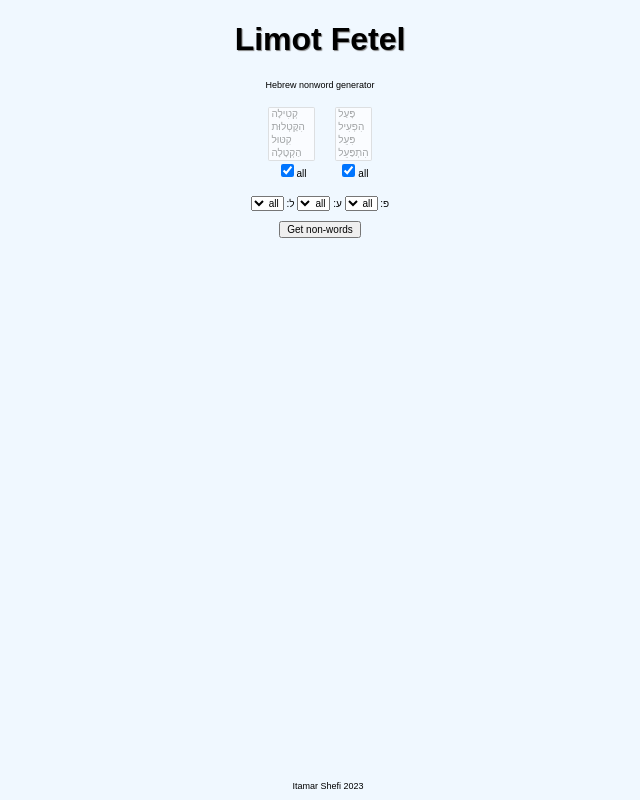
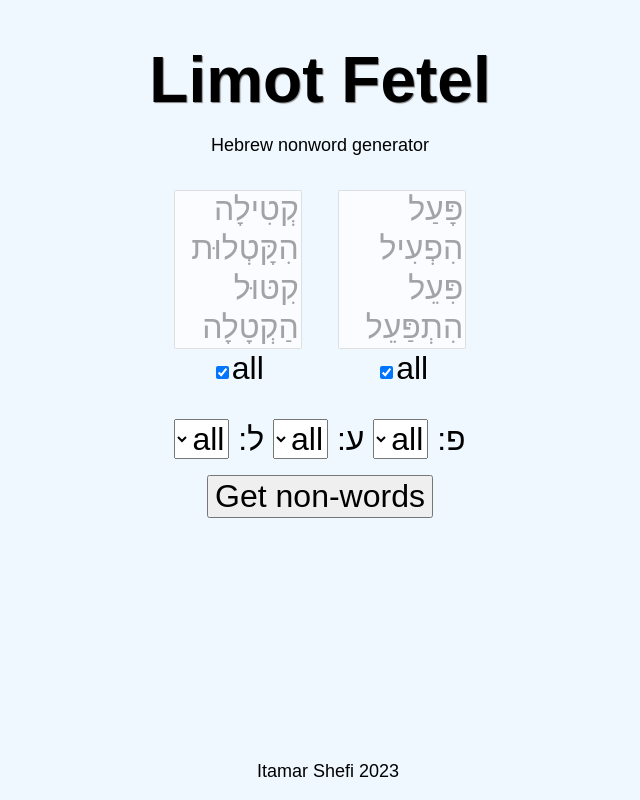
Before and after one commit to ishefi/limot-fetel, a FastAPI app: page / in a window 1280 px wide. Shown: the whole page, without its empty margins (320-960 px from the left). Run offline with FastAPI, Linux system fonts and the light colour scheme; some web fonts are replaced.

Commit message:
fix bugs and styles, g analytics

```diff
--- a/lf_logic/generator_logic.py
+++ b/lf_logic/generator_logic.py
@@ -52,7 +52,6 @@ class GeneratorLogic:
         ]
         self.templates = templates or consts.VERB_TEMPLATES
         self.weights = weights or consts.WEIGHTS
-        print(self.weights)
 
     async def generate(
             self, num_of_roots: int, p: str | None, a: str | None, l: str | None
--- a/static/styles.css
+++ b/static/styles.css
@@ -4,7 +4,7 @@ html {
 }
 
 select, button {
-    font-size: x-small;
+    font-size: xx-large;
     font-family: 'Alef', sans-serif;
 }
 
@@ -15,10 +15,12 @@ controlContainer {
 h1 {
     text-shadow: 1px 1px 1px gray;
     text-align: center;
+    font-size: 4rem;
+    margin-bottom: 0;
 }
 
 p {
-    font-size: xx-small;
+    font-size: large;
     text-align: center;
 }
 
@@ -33,9 +35,21 @@ a:hover {
 }
 
 .controlKnob {
-    margin: 0.5rem;
+    margin: 1rem;
     display: inline-block;
-    font-size: x-small;
+    font-size: xx-large;
+}
+
+select {
+  direction: rtl;
+}
+
+.template {
+  width: 8rem;
+}
+
+ul {
+  font-size: xx-large;
 }
 
 footer {
--- a/templates/index.html
+++ b/templates/index.html
@@ -3,6 +3,16 @@
 <head>
     <meta charset="UTF-8">
     <title>לימות פתל</title>
+
+    <!-- Google tag (gtag.js) -->
+    <script async src="https://www.googletagmanager.com/gtag/js?id=G-WK2P4XBHDG"></script>
+    <script>
+      window.dataLayer = window.dataLayer || [];
+      function gtag(){dataLayer.push(arguments);}
+      gtag('js', new Date());
+      gtag('config', 'G-WK2P4XBHDG');
+    </script>
+
     <link rel="preconnect" href="https://fonts.googleapis.com">
     <link rel="preconnect" href="https://fonts.gstatic.com" crossorigin>
     <link href="https://fonts.googleapis.com/css2?family=Alef:wght@400;700&display=swap" rel="stylesheet">
@@ -18,7 +28,7 @@
     <p>Hebrew nonword generator</p>
     <div id="control" align="center" class="controlContainer">
         <div class="controlKnob">
-        <select multiple disabled id="weights">
+        <select class="template" multiple disabled id="weights">
             {% for weight in weights %}
             <option>{{ weight }}</option>
             {% endfor %}
@@ -27,7 +37,7 @@
         <input type="checkbox" id="weightsAll" checked><label>all</label>
         </div>
         <div class="controlKnob">
-        <select multiple disabled id="templates">
+        <select class="template" multiple disabled id="templates">
             {% for template in templates %}
             <option>{{ template }}</option>
             {% endfor %}
```
